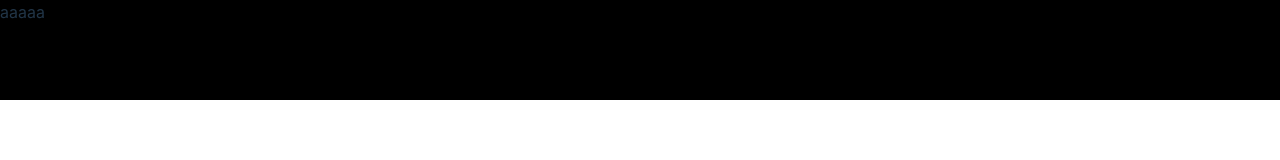
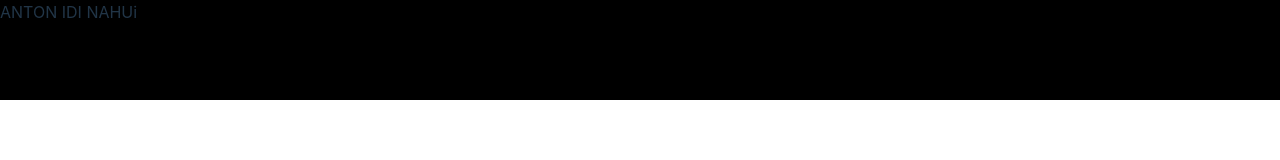
Before and after one commit to AntonKovalenk0/business_card_site, a React (Vite) app: page / in a window 1280 px wide. Shown: the top 160 px of the page. Built offline with nearby package versions, Linux system fonts and the light colour scheme.

Commit message:
Update HeaderBlock.jsx

```diff
--- a/src/pages/header/HeaderBlock.jsx
+++ b/src/pages/header/HeaderBlock.jsx
@@ -3,7 +3,7 @@ import styles from './HeaderBlock.module.scss';
 function HeaderBlock() {
     return (
       <div className={styles.Background}>
-          aaaaa
+          ANTON IDI NAHUi
       </div>
     );
   }
```
